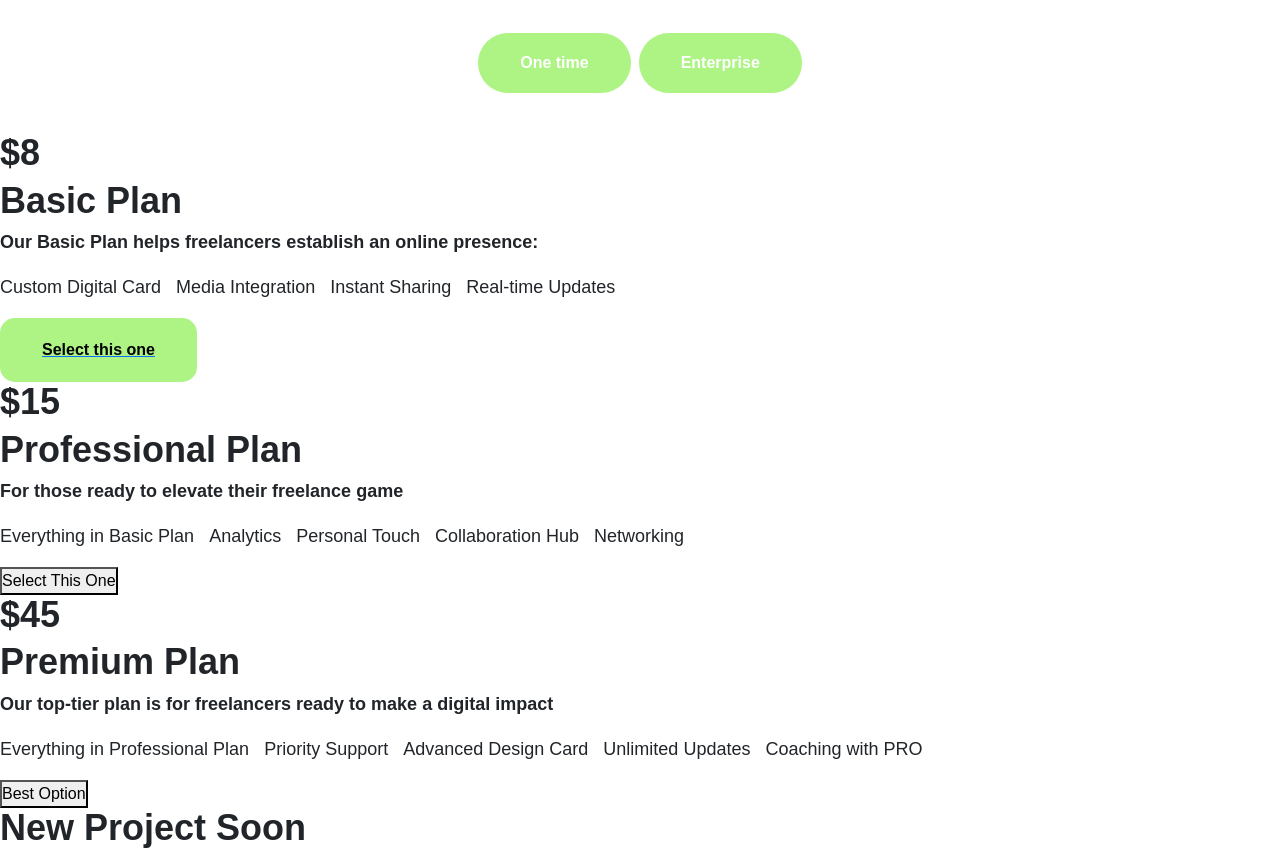
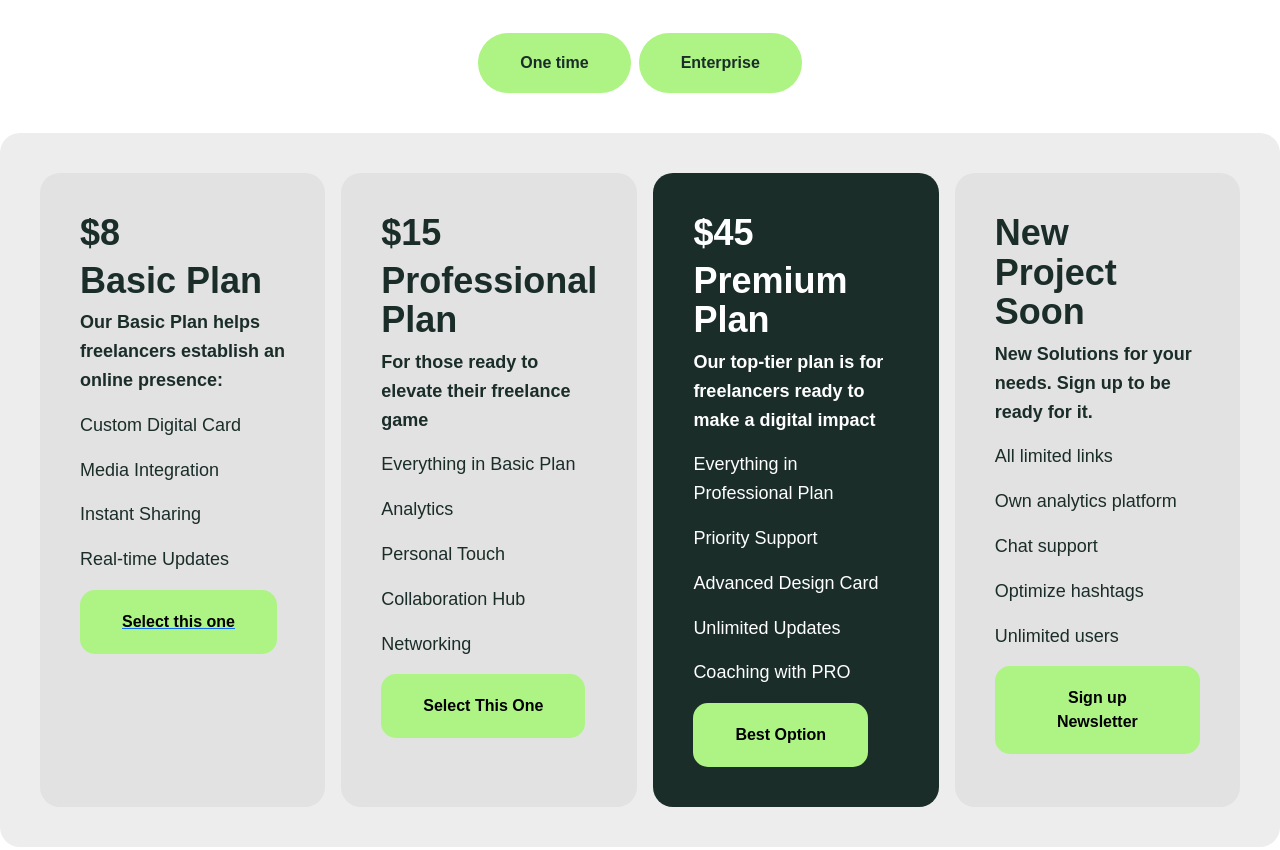
Before and after one commit to ivanse22/sama, a plain HTML site: page pricing.html in a window 1280 px wide. Shown: the part 960-1810 px from the top of the page. Drawn offline with nearby package versions, Linux system fonts and the light colour scheme.

Commit message:
Se ajusto el responsive de pricing, se armó en grid, y se hizo el responsive y se hizo en scss

```diff
--- a/pricing.html
+++ b/pricing.html
@@ -150,7 +150,7 @@
             <li><p>Collaboration Hub</p></li>
             <li><p>Networking</p></li>
           </ul>
-          <button class="button-style-secondary">Select This One</button>
+          <button class="download_CTA download_CTA_1">Select This One</button>
         </div>
 
         <div class="pricing-card-module-special">
@@ -169,7 +169,7 @@
             <li><p>Unlimited Updates</p></li>
             <li><p>Coaching with PRO</p></li>
           </ul>
-          <button class="button-style-secondary">Best Option</button>
+          <button class="download_CTA download_CTA_1">Best Option</button>
         </div>
 
         <div class="pricing-card-module">
@@ -189,9 +189,13 @@
             <li><p>Unlimited users</p></li>
           </ul>
 
-          <button class="button-style-secondary">Sign up Newsletter</button>
+          <button class="download_CTA download_CTA_1">
+            Sign up Newsletter
+          </button>
         </div>
       </section>
+
+      <br />
 
       <!--Footer-->
 
--- a/scss/pages/_pricing.scss
+++ b/scss/pages/_pricing.scss
@@ -10,6 +10,11 @@
   width: 100%;
   margin: auto;
 
+  @include desktop {
+    display: flex;
+    flex-direction: column;
+  }
+
   .hero-heading-pricing {
     display: flex;
     flex-direction: column;
@@ -18,6 +23,7 @@
     max-width: 50%;
 
     @include desktop {
+      align-items: center;
       max-width: 90%;
     }
 
@@ -27,6 +33,10 @@
       font-weight: bold;
       text-align: left;
       line-height: 110%;
+
+      @include desktop {
+        text-align: center;
+      }
     }
 
     p {
@@ -35,6 +45,9 @@
       font-size: 20px;
       color: $color-secondary;
       text-align: left;
+      @include desktop {
+        text-align: center;
+      }
     }
   }
 
@@ -43,6 +56,10 @@
     padding-left: 20px;
     padding-right: 20px;
     align-items: center;
+  }
+  @include desktop {
+    align-items: center;
+    justify-content: center;
   }
 }
 
@@ -59,7 +76,7 @@
   .button-pricing-onetime,
   .button-pricing-enterprise {
     background-color: $color-primary;
-    color: white;
+    color: $color-secondary;
     border: none;
     border-radius: 30px;
     padding: 18px 42px;
@@ -129,3 +146,46 @@
     }
   }
 }
+
+.container-pricing-module {
+  display: grid;
+  grid-template-columns: repeat(4, 1fr);
+  gap: 1rem;
+  margin: auto;
+  border-radius: 20px;
+  padding: 40px;
+  max-width: 1400px;
+
+  color: $color-secondary;
+  background-color: $color-background;
+
+  & > :nth-child(1) {
+    border-radius: 20px;
+    background-color: #e2e2e2;
+    padding: 40px;
+  }
+
+  & > :nth-child(2) {
+    border-radius: 20px;
+    background-color: #e2e2e2;
+    padding: 40px;
+  }
+
+  & > :nth-child(3) {
+    color: white;
+    border-radius: 20px;
+    background-color: $color-secondary;
+    padding: 40px;
+  }
+
+  & > :nth-child(4) {
+    border-radius: 20px;
+    background-color: #e2e2e2;
+    padding: 40px;
+  }
+
+  @include desktop {
+    display: grid;
+    grid-template-columns: repeat(1, 1fr);
+  }
+}
```
Also changed, not shown: style.css, 1 other file.
